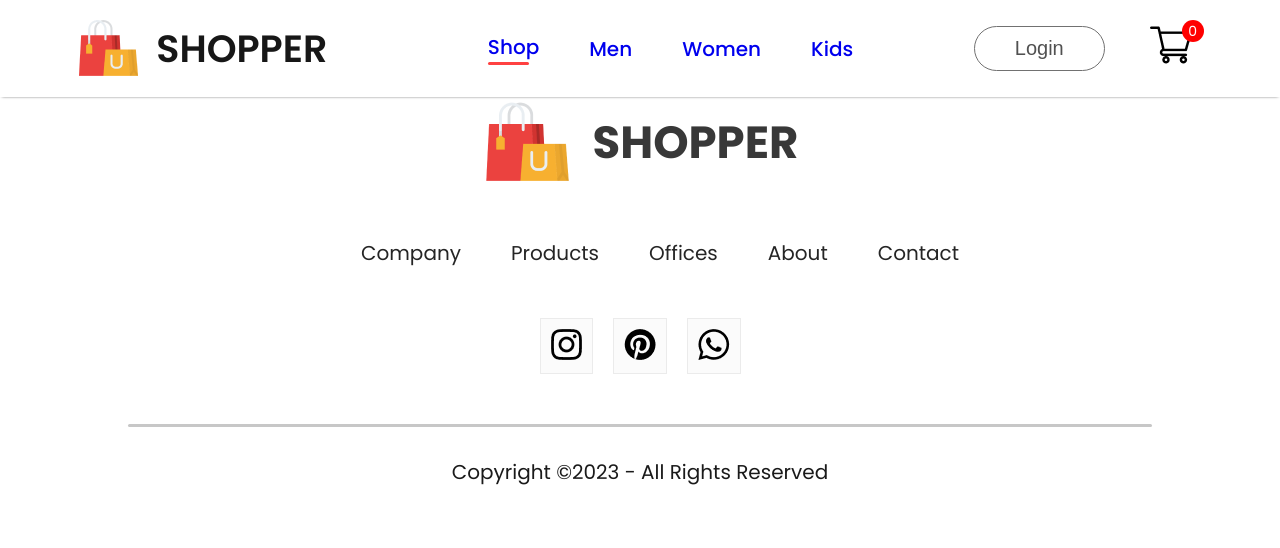
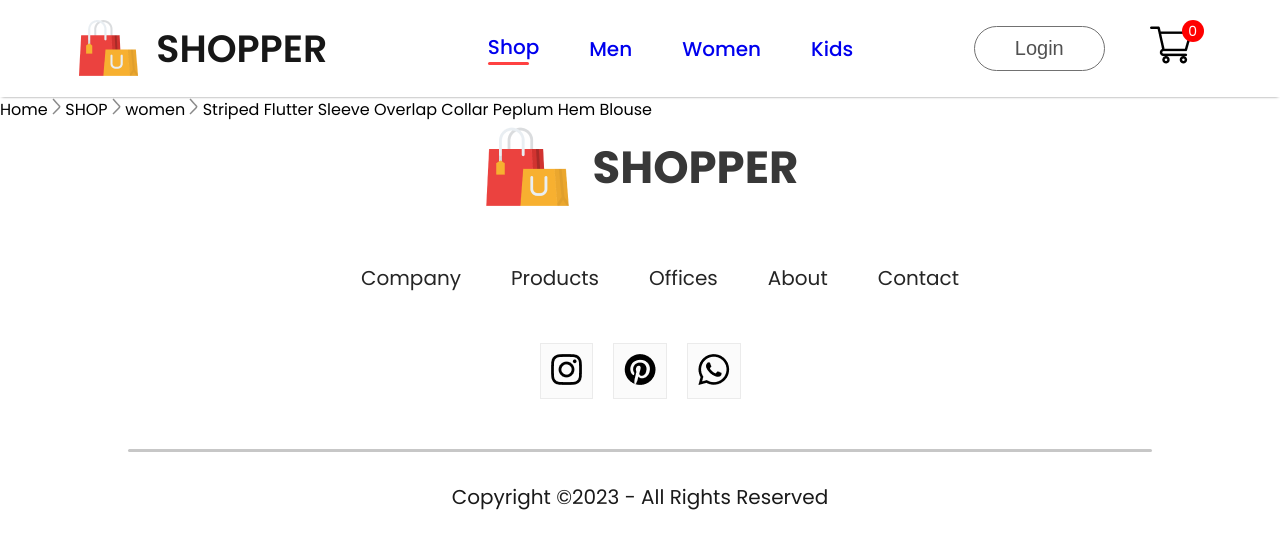
Before and after one commit to RajeevRanjan5642/e-commerce-website, a React (Create React App) app in the folder frontend/: page /product/1 in a window 1280 px wide. Shown: the top 548 px of the page. Built offline with nearby package versions, Linux system fonts and the light colour scheme.

Commit message:
create breadcrumb

```diff
--- a/frontend/src/App.js
+++ b/frontend/src/App.js
@@ -29,8 +29,9 @@
             path="/kids"
             element={<ShopCategory banner={kid_banner} category="kid" />}
           />
-          <Route path="/product" element={<Product />} />
-          <Route path="/product/:id" element={<Product />} />
+          <Route path="/product" element={<Product />}>
+            <Route path=":productId" element={<Product/>}/>
+          </Route>
           <Route path="/cart" element={<Cart />} />
           <Route path="/login" element={<LoginSignup />} />
         </Routes>
--- /dev/null
+++ b/frontend/src/components/Breadcrumbs/Breadcrumbs.jsx
@@ -0,0 +1,14 @@
+import React from "react";
+import './Breadcrumbs.css'
+import arrow_icon from './../assets/breadcrum_arrow.png'
+
+const Breadcrumb = (props) => {
+    const {product} =props;
+    return (
+        <div className="breadcrumb">
+            Home <img src={arrow_icon} alt="" /> SHOP <img src={arrow_icon} alt="" /> {product.category} <img src={arrow_icon} alt="" /> {product.name}
+        </div>
+     );
+}
+
+export default Breadcrumb;
--- a/frontend/src/components/Item/Item.jsx
+++ b/frontend/src/components/Item/Item.jsx
@@ -1,10 +1,11 @@
 import React from 'react';
+import { Link } from 'react-router-dom';
 import './Item.css'
 
 const Item = (props) => {
     return (
         <div className="Item">
-            <img src={props.image} alt="" />
+            <Link to={`/product/${props.id}`}><img src={props.image} alt="" /></Link>
             <p>{props.name}</p>
             <div className="item-prices">
                 <div className="item-price-new">
--- a/frontend/src/pages/Product.jsx
+++ b/frontend/src/pages/Product.jsx
@@ -1,8 +1,16 @@
-import React from "react";
+import React, { useContext } from "react";
+import {ShopContext} from './../context/ShopContext'
+import {useParams} from 'react-router-dom';
+import Breadcrumb from "./../components/Breadcrumbs/Breadcrumbs"
 
 const Product = () => {
+    const {all_product} = useContext(ShopContext)
+    const {productId} = useParams();
+    const product = all_product.find((e)=>e.id===Number(productId));
     return (
-        <div></div>
+        <div>
+            <Breadcrumb product={product}/>
+        </div>
     );
 }
 
--- a/frontend/src/pages/ShopCategory.jsx
+++ b/frontend/src/pages/ShopCategory.jsx
@@ -6,6 +6,7 @@
 
 const ShopCategory = (props) => {
     const {all_product} = useContext(ShopContext)
+    console.log(all_product);
     return (
         <div className="shop-category">
             <img className="shopCategory-banner" src={props.banner} alt="" />
```
Also changed, not shown: frontend/src/components/Breadcrumbs/Breadcrumbs.css (added).
